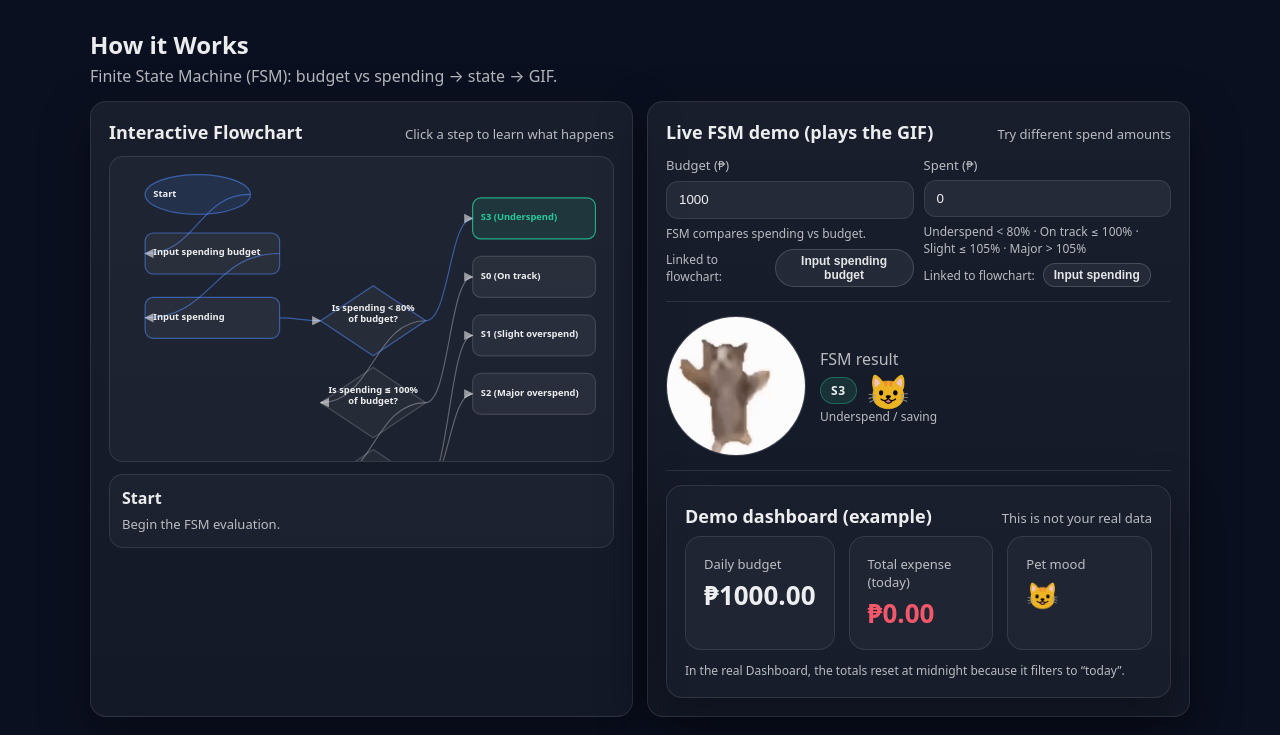
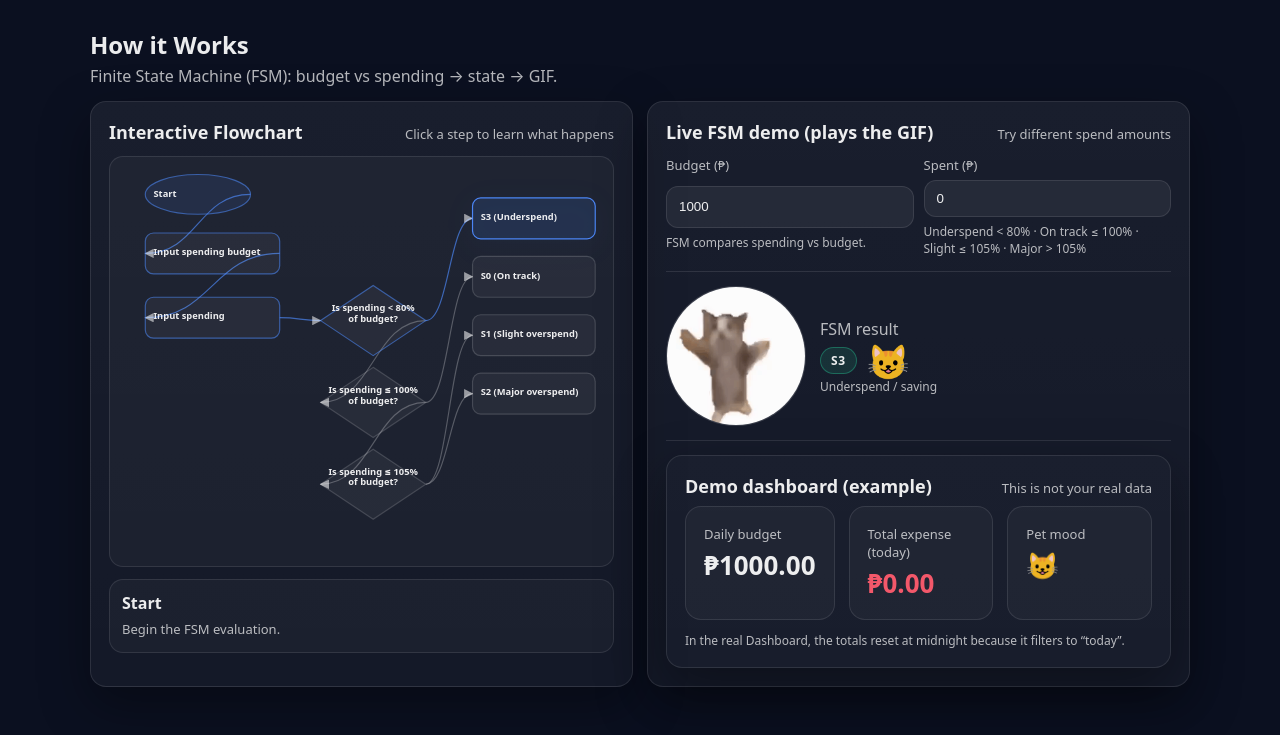
Before and after one commit to incencia/CS212_BudgetGuardian, a Flask app: page /how-it-works in a window 1280 px wide. Shown: the part 65-800 px from the top of the page. Run offline with Flask 3, Linux system fonts and the light colour scheme.

Commit message:
Refactor "How it Works" page by removing linked input buttons and updating CSS for flowchart elements; enhance visual consistency and interaction feedback in the flowchart design.

```diff
--- a/static/style.css
+++ b/static/style.css
@@ -151,22 +151,9 @@ h3 { font-size: 18px; }
 .input::placeholder { color: rgba(255, 255, 255, 0.45); }
 .input:focus { border-color: rgba(79, 140, 255, 0.55); box-shadow: 0 0 0 4px rgba(79, 140, 255, 0.18); }
 .form__row.is-linked .input {
-  border-color: rgba(255, 207, 91, 0.85);
-  box-shadow: 0 0 0 4px rgba(255, 207, 91, 0.16);
+  border-color: rgba(79, 140, 255, 0.75);
+  box-shadow: 0 0 0 4px rgba(79, 140, 255, 0.16);
 }
-.demo-link { display: flex; gap: 8px; align-items: center; }
-.link-btn {
-  appearance: none;
-  border: 1px solid rgba(255,255,255,0.16);
-  background: rgba(255,255,255,0.06);
-  color: rgba(255,255,255,0.88);
-  padding: 4px 10px;
-  border-radius: 999px;
-  cursor: pointer;
-  font-size: 12px;
-  font-weight: 800;
-}
-.link-btn:hover { background: rgba(255,255,255,0.10); }
 
 /* Layout helpers */
 .grid { display: grid; gap: 14px; }
@@ -317,6 +304,8 @@ h3 { font-size: 18px; }
   border-radius: 14px;
   border: 1px solid var(--border);
   background: rgba(255, 255, 255, 0.03);
+  /* Prevent “chopped” diagrams by reserving enough height */
+  aspect-ratio: 860 / 700;
 }
 .flow__panel {
   padding: 12px;
@@ -334,18 +323,18 @@ h3 { font-size: 18px; }
   line-height: 1.5;
 }
 .flow__rect {
-  fill: rgba(255, 255, 255, 0.05);
-  stroke: rgba(255, 255, 255, 0.14);
+  fill: rgba(255, 255, 255, 0.045);
+  stroke: rgba(255, 255, 255, 0.16);
   stroke-width: 2;
 }
 .flow__diamond {
-  fill: rgba(255, 255, 255, 0.04);
-  stroke: rgba(255, 255, 255, 0.18);
+  fill: rgba(255, 255, 255, 0.045);
+  stroke: rgba(255, 255, 255, 0.16);
   stroke-width: 2;
 }
 .flow__oval {
-  fill: rgba(255, 255, 255, 0.05);
-  stroke: rgba(255, 255, 255, 0.14);
+  fill: rgba(255, 255, 255, 0.045);
+  stroke: rgba(255, 255, 255, 0.16);
   stroke-width: 2;
 }
 .flow__text {
@@ -359,13 +348,17 @@ h3 { font-size: 18px; }
 }
 .flow__node { cursor: pointer; }
 .flow__node:focus { outline: none; }
+.flow__edge {
+  stroke: rgba(255, 255, 255, 0.26);
+  stroke-width: 2;
+}
 .flow__node.is-active .flow__rect,
 .flow__node.is-active .flow__diamond,
 .flow__node.is-active .flow__oval {
-  stroke: rgba(79, 140, 255, 0.75);
-  fill: rgba(79, 140, 255, 0.12);
+  stroke: rgba(79, 140, 255, 0.85);
+  fill: rgba(79, 140, 255, 0.10);
 }
-.flow__edge.is-path { stroke: rgba(79, 140, 255, 0.55) !important; }
+.flow__edge.is-path { stroke: rgba(79, 140, 255, 0.65) !important; }
 .flow__node.is-path .flow__rect,
 .flow__node.is-path .flow__diamond,
 .flow__node.is-path .flow__oval {
@@ -374,18 +367,19 @@ h3 { font-size: 18px; }
 .flow__node.is-input .flow__rect,
 .flow__node.is-input .flow__diamond,
 .flow__node.is-input .flow__oval {
-  stroke: rgba(255, 207, 91, 0.85);
-  fill: rgba(255, 207, 91, 0.10);
+  stroke: rgba(79, 140, 255, 0.95);
+  fill: rgba(79, 140, 255, 0.12);
 }
 .flow__node.is-state .flow__rect,
 .flow__node.is-state .flow__diamond,
 .flow__node.is-state .flow__oval {
-  stroke: rgba(39, 211, 158, 0.75);
-  fill: rgba(39, 211, 158, 0.10);
+  stroke: rgba(79, 140, 255, 0.95);
+  fill: rgba(79, 140, 255, 0.12);
+  filter: drop-shadow(0 10px 24px rgba(79, 140, 255, 0.18));
 }
-/* Make the path highlight feel “linked”, not random */
-.flow__node.is-input .flow__text { fill: rgba(255, 207, 91, 0.95); }
-.flow__node.is-state .flow__text { fill: rgba(39, 211, 158, 0.95); }
+/* Keep flowchart text consistent (uniform color) */
+.flow__node.is-input .flow__text,
+.flow__node.is-state .flow__text { fill: rgba(255, 255, 255, 0.92); }
 
 /* How it Works: demo FSM */
 .demo-fsm {
--- a/templates/how_it_works.html
+++ b/templates/how_it_works.html
@@ -15,7 +15,7 @@
     </div>
 
     <div class="flow">
-      <svg class="flow__svg" id="flow_svg" viewBox="0 0 860 520" role="img" aria-label="Budget Guardian flowchart">
+      <svg class="flow__svg" id="flow_svg" viewBox="0 0 860 700" preserveAspectRatio="xMidYMid meet" role="img" aria-label="Budget Guardian FSM flowchart">
         <!-- JS draws nodes/edges -->
       </svg>
 
@@ -35,16 +35,14 @@
     <div class="grid grid--2 grid--tight">
       <div class="form__row">
         <label class="label" for="demo_budget">Budget (₱)</label>
-        <input class="input" id="demo_budget" type="number" value="1000" min="0" step="0.01" aria-describedby="demo_budget_link">
+        <input class="input" id="demo_budget" type="number" value="1000" min="0" step="0.01">
         <div class="help">FSM compares spending vs budget.</div>
-        <div class="help demo-link" id="demo_budget_link">Linked to flowchart: <button type="button" class="link-btn" data-jump="budget">Input spending budget</button></div>
       </div>
 
       <div class="form__row">
         <label class="label" for="demo_spent">Spent (₱)</label>
-        <input class="input" id="demo_spent" type="number" value="0" min="0" step="0.01" aria-describedby="demo_spent_link">
+        <input class="input" id="demo_spent" type="number" value="0" min="0" step="0.01">
         <div class="help">Underspend &lt; 80% · On track ≤ 100% · Slight ≤ 105% · Major &gt; 105%</div>
-        <div class="help demo-link" id="demo_spent_link">Linked to flowchart: <button type="button" class="link-btn" data-jump="spent">Input spending</button></div>
       </div>
     </div>
 
@@ -157,8 +155,6 @@
       class: 'flow__edge',
       d: `M ${ax} ${ay} C ${mx} ${ay}, ${mx} ${by}, ${bx} ${by}`,
       fill: 'none',
-      stroke: 'rgba(255,255,255,0.30)',
-      'stroke-width': '2',
       'marker-end': 'url(#arrow)'
     });
     edgeLayer.appendChild(path);
@@ -279,7 +275,6 @@
   const budgetCard = document.getElementById('demo_budget_card');
   const spentCard = document.getElementById('demo_spent_card');
   const emojiCard = document.getElementById('demo_emoji_card');
-  const jumpButtons = Array.from(document.querySelectorAll('[data-jump]'));
 
   const fmt = (n) => (Number.isFinite(n) ? n.toFixed(2) : '0.00');
   let inputFocus = null; // 'budget' | 'spent' | null
@@ -392,15 +387,6 @@
   nodeEls.get('budget')?.addEventListener('click', () => focusInputForNode('budget'));
   nodeEls.get('spent')?.addEventListener('click', () => focusInputForNode('spent'));
 
-  // “Linked to flowchart” helper buttons
-  for (const btn of jumpButtons) {
-    btn.addEventListener('click', () => {
-      const target = btn.getAttribute('data-jump');
-      if (target === 'budget') focusInputForNode('budget');
-      if (target === 'spent') focusInputForNode('spent');
-    });
-  }
-
   compute();
 })();
 </script>
```
